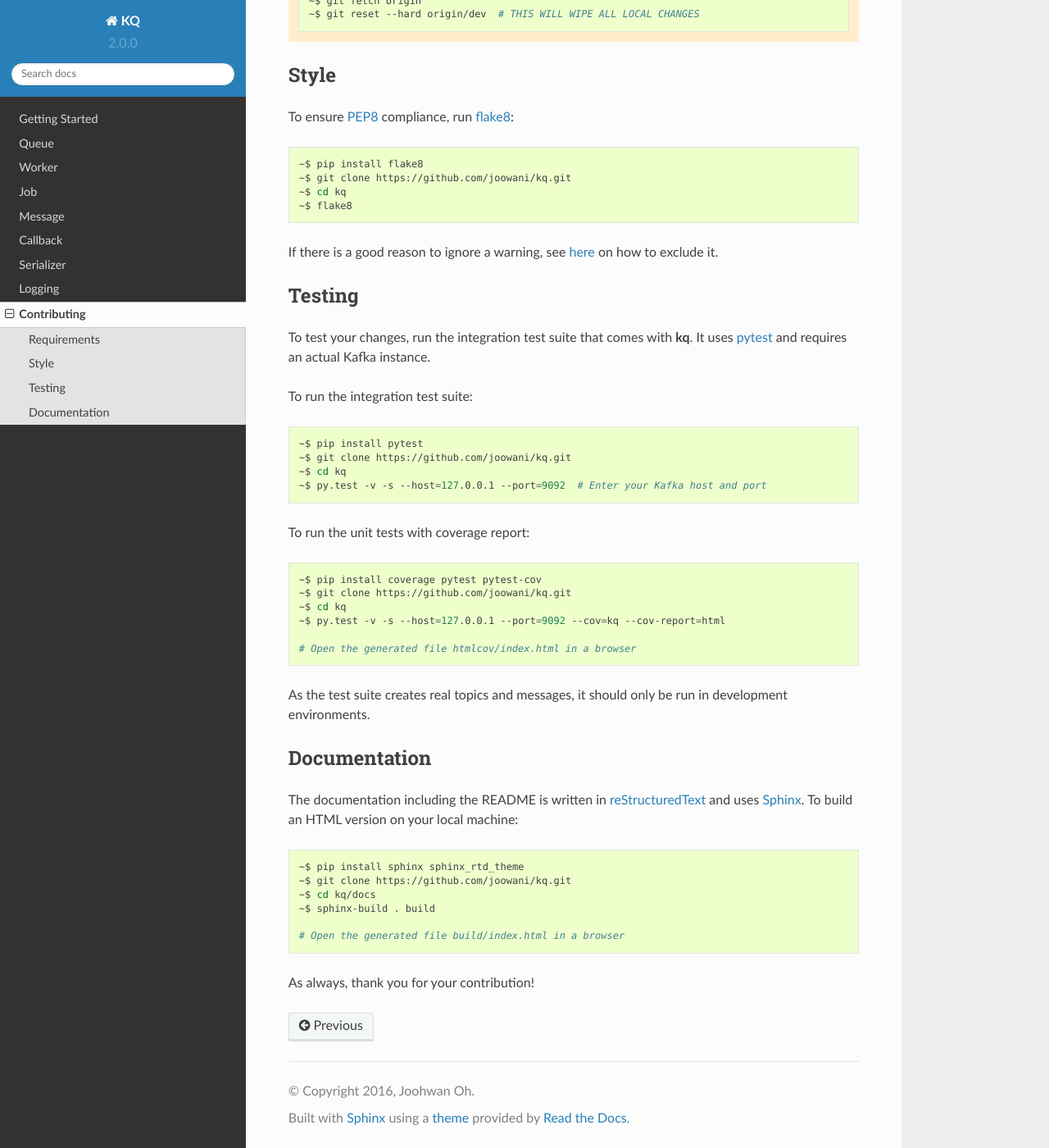
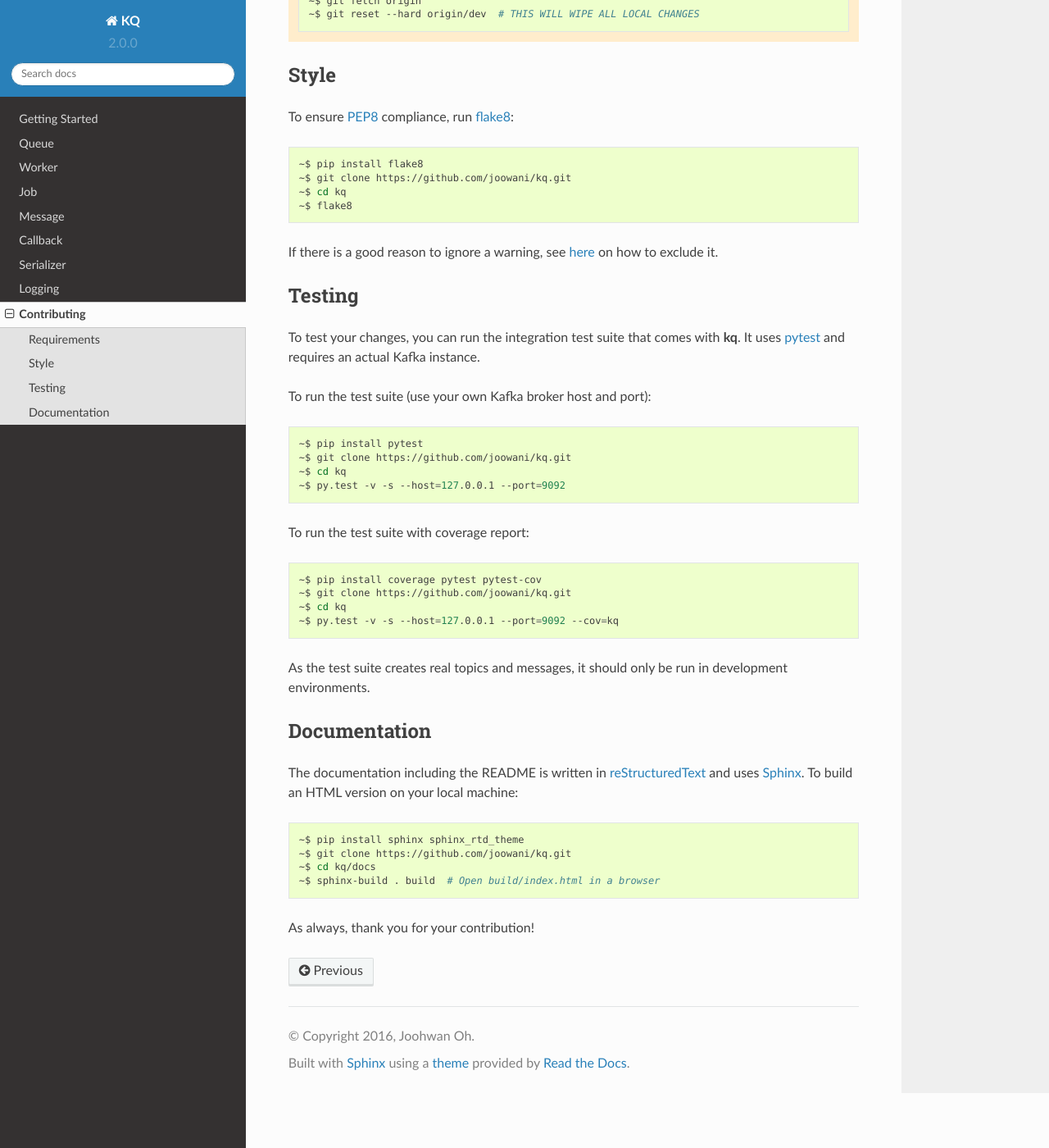
Before and after one commit to joowani/kq, a Sphinx documentation site: the page built from docs/contributing.rst, in a window 1280 px wide and 1400 px high, scrolled down 726 px. Shown: the whole window at 82% size. Built offline with Sphinx 7.4.7 and the Read the Docs theme 2.0.0, drawn with Linux system fonts in a browser that asks for light colours.

Commit message:
Update documentation and readme

```diff
--- a/README.rst
+++ b/README.rst
@@ -103,7 +103,7 @@ Define your KQ worker module:
     worker = Worker(topic='topic', consumer=consumer)
     worker.start()
 
-Start the worker:
+Start your worker:
 
 .. code-block:: bash
 
--- a/docs/contributing.rst
+++ b/docs/contributing.rst
@@ -49,28 +49,26 @@ If there is a good reason to ignore a warning, see here_ on how to exclude it.
 Testing
 =======
 
-To test your changes, run the integration test suite that comes with **kq**. It
-uses pytest_ and requires an actual Kafka instance.
+To test your changes, you can run the integration test suite that comes with
+**kq**. It uses pytest_ and requires an actual Kafka instance.
 
-To run the integration test suite:
+To run the test suite (use your own Kafka broker host and port):
 
 .. code-block:: bash
 
     ~$ pip install pytest
     ~$ git clone https://github.com/joowani/kq.git
     ~$ cd kq
-    ~$ py.test -v -s --host=127.0.0.1 --port=9092  # Enter your Kafka host and port
+    ~$ py.test -v -s --host=127.0.0.1 --port=9092
 
-To run the unit tests with coverage report:
+To run the test suite with coverage report:
 
 .. code-block:: bash
 
     ~$ pip install coverage pytest pytest-cov
     ~$ git clone https://github.com/joowani/kq.git
     ~$ cd kq
-    ~$ py.test -v -s --host=127.0.0.1 --port=9092 --cov=kq --cov-report=html
-
-    # Open the generated file htmlcov/index.html in a browser
+    ~$ py.test -v -s --host=127.0.0.1 --port=9092 --cov=kq
 
 As the test suite creates real topics and messages, it should only be run in
 development environments.
@@ -86,9 +84,7 @@ Sphinx_. To build an HTML version on your local machine:
     ~$ pip install sphinx sphinx_rtd_theme
     ~$ git clone https://github.com/joowani/kq.git
     ~$ cd kq/docs
-    ~$ sphinx-build . build
-
-    # Open the generated file build/index.html in a browser
+    ~$ sphinx-build . build  # Open build/index.html in a browser
 
 As always, thank you for your contribution!
 
```
Also changed, not shown: other parts of README.rst (+1 -1 lines).
